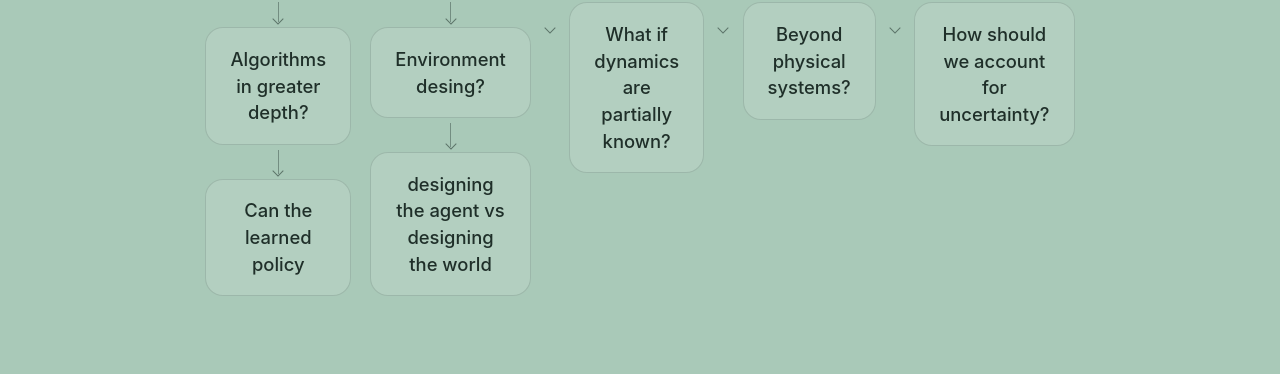
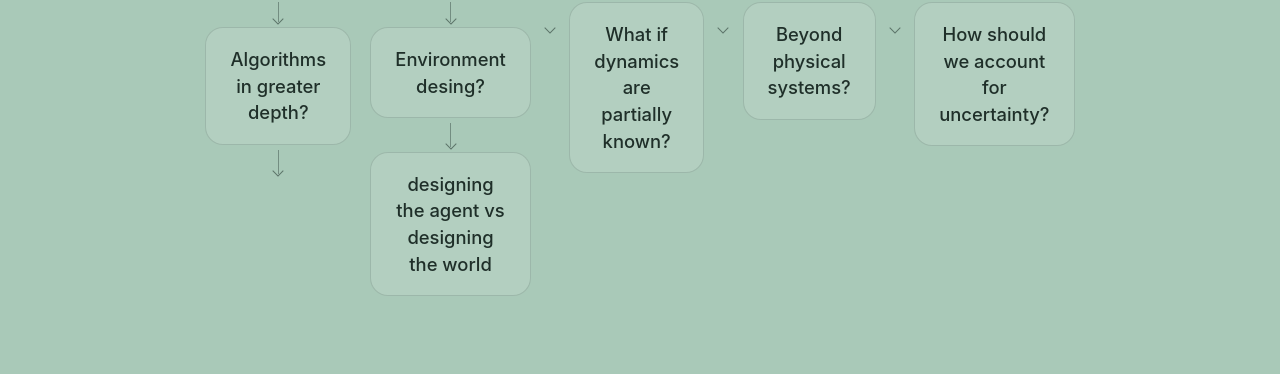
Before and after one commit to SepidehFouladzadeh/SepidehFouladzadeh.github.io, a Jekyll site: the page built from _posts/2026-07-15-RL-Control.md, in a window 1280 px wide. Shown: the part 1148-1522 px from the top of the page. Built offline with Jekyll 4.4.1, drawn with Linux system fonts in a browser that asks for light colours.

Commit message:
research exploration md and html upgrade

```diff
--- a/_posts/2026-07-15-RL-Control.md
+++ b/_posts/2026-07-15-RL-Control.md
@@ -140,44 +140,10 @@
             ✓ SAC<br>
             ✓ Discrete and continuous action spaces
         </p>
-
-          <p>
-            I compared
-          </p>
-
-          <div class="thought-evidence">
-            ✓ Angle-based controller<br>
-          </div>
-
-          <p>
-            A controller may look
-          </p>
         </div>
       </div>
 
       <div class="flow-arrow"></div>
-
-      <div class="thought-step">
-        <button class="flow-node thought-trigger" type="button">
-          <h3>Can the learned policy </h3>
-        </button>
-
-        <div class="thought-cloud thought-cloud-left">
-          <h3>Controller</h3>
-
-          <p>
-            collected
-          </p>
-
-          <div class="thought-evidence">
-            ✓ Policy
-          </div>
-
-          <p>
-            interpreting what it had learned.
-          </p>
-        </div>
-      </div>
 
     </div>
 
```
